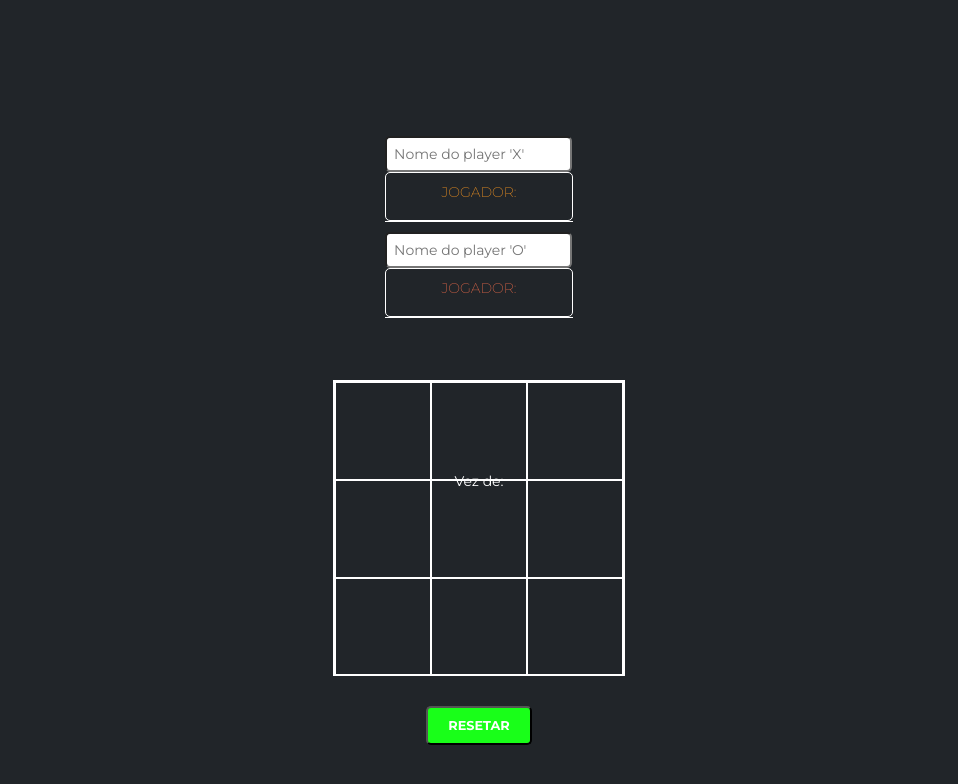
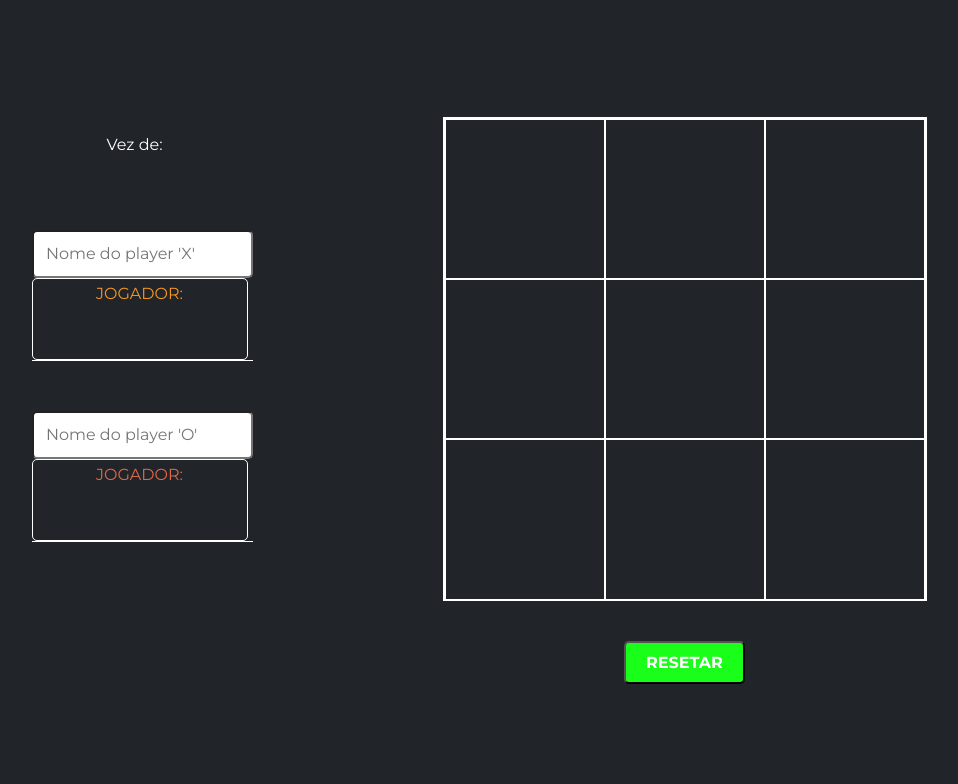
Before and after one commit to thigasfella/tic-tac-toe, a plain HTML site: page index.html in a window 1280 px wide. Shown: the whole page, without its empty margins (161-1119 px from the left). Drawn offline with Linux system fonts and the light colour scheme; a web font is replaced by a local one.

Commit message:
style_v.5

```diff
--- a/style.css
+++ b/style.css
@@ -183,7 +183,7 @@ body {
         height: 100vh;
         margin: 0;
         background-color: var(--bg-color);
-        flex-direction: column; /* Adicionado para garantir a coluna */
+
     }
 
     #container {
@@ -233,13 +233,13 @@ body {
         display: flex;
         flex-direction: column;
         align-items: center;
-        margin-bottom: 50px;
+        margin-bottom: 75vh;
     }
 
     .playerx,
     .playero {
         margin-bottom: 10px;
-        margin-right: 0;
+        margin-right:5vw;
         border-bottom: 1px solid var(--tb-color);
     }
 
@@ -283,7 +283,7 @@ body {
     .container_vez {
         display: flex;
         align-items: center;
-        margin-right: 0;
+        margin-right: 5vw;
         margin-top: 40vh;
     }
 
@@ -433,133 +433,3 @@ body {
         top: 53.5vh;
     }
 }
-@media (min-width: 1025px) and (max-width: 1440px) {
-    body {
-        display: flex;
-        justify-content: center;
-        align-items: center;
-        height: 100vh;
-        margin: 0;
-        background-color: var(--bg-color);
-        flex-direction: column; /* Adicionado para garantir a coluna */
-    }
-
-    #container {
-        display: flex;
-        flex-direction: column;
-        align-items: center;
-        justify-content: center;
-        text-align: center;
-        margin-top: 2px;
-    }
-
-    #jogo {
-        width: 18rem;
-        height: 18.3rem;
-        border: 2px solid var(--tb-color);
-        margin-bottom: 20px; /* Espaço entre o tabuleiro e o botão */
-    }
-
-    .linha {
-        display: flex;
-        justify-content: center;
-        align-items: center;
-    }
-
-    .casa {
-        width: 6rem;
-        height: 6rem;
-        border: 1px solid var(--tb-color);
-    }
-
-    #resetar {
-        padding: 10px 20px;
-        font-size: 0.8rem;
-        cursor: pointer;
-        border-radius: 5px;
-        background-color: var(--btn-color);
-        font-family: "Montserrat", sans-serif;
-        font-optical-sizing: auto;
-        font-weight: 700;
-        font-style: normal;
-        margin-top: 10px;
-        margin-bottom: 25px;
-        color: var(--tb-color);
-    }
-
-    .nomesPlayers {
-        display: flex;
-        flex-direction: column;
-        align-items: center;
-        margin-bottom: 50px;
-    }
-
-    .playerx,
-    .playero {
-        margin-bottom: 10px;
-        margin-right: 0;
-        border-bottom: 1px solid var(--tb-color);
-    }
-
-    .playerx input,
-    .playero input {
-        padding: 7px;
-        font-family: "Montserrat", sans-serif;
-        font-size: 14px;
-        border-radius: 5px;
-        width: 90%;
-        max-width: 200px;
-    }
-
-    #name01,
-    #name02 {
-        width: 100%;
-        height: auto;
-        border: 1px solid var(--tb-color);
-        border-radius: 5px;
-        overflow: hidden;
-        word-wrap: break-word;
-        white-space: pre-wrap;
-        text-align: center;
-        padding: 5px;
-        box-sizing: border-box;
-    }
-
-    .jogadorX,
-    .jogadorO,
-    .nomeX,
-    .nomeO,
-    .vezJogador {
-        display: flex;
-        justify-content: center;
-        margin-top: 5px;
-        font-family: "Montserrat", sans-serif;
-        font-weight: 200;
-        font-size: 14px;
-    }
-
-    .container_vez {
-        display: flex;
-        justify-content: center;
-        align-items: center;
-        margin-right: 0;
-    }
-
-    .vez {
-        position: relative;
-        font-family: "Montserrat", sans-serif;
-        font-weight: 400;
-        color: var(--tb-color);
-        font-size: 14px;
-        top: 53.5vh;
-    }
-
-    .vez_name {
-        position: relative;
-        font-family: "Montserrat", sans-serif;
-        font-weight: 700;
-        color: var(--vez-cor);
-        font-size: 14px;
-        top: 53.5vh;
-    }
-}
```
